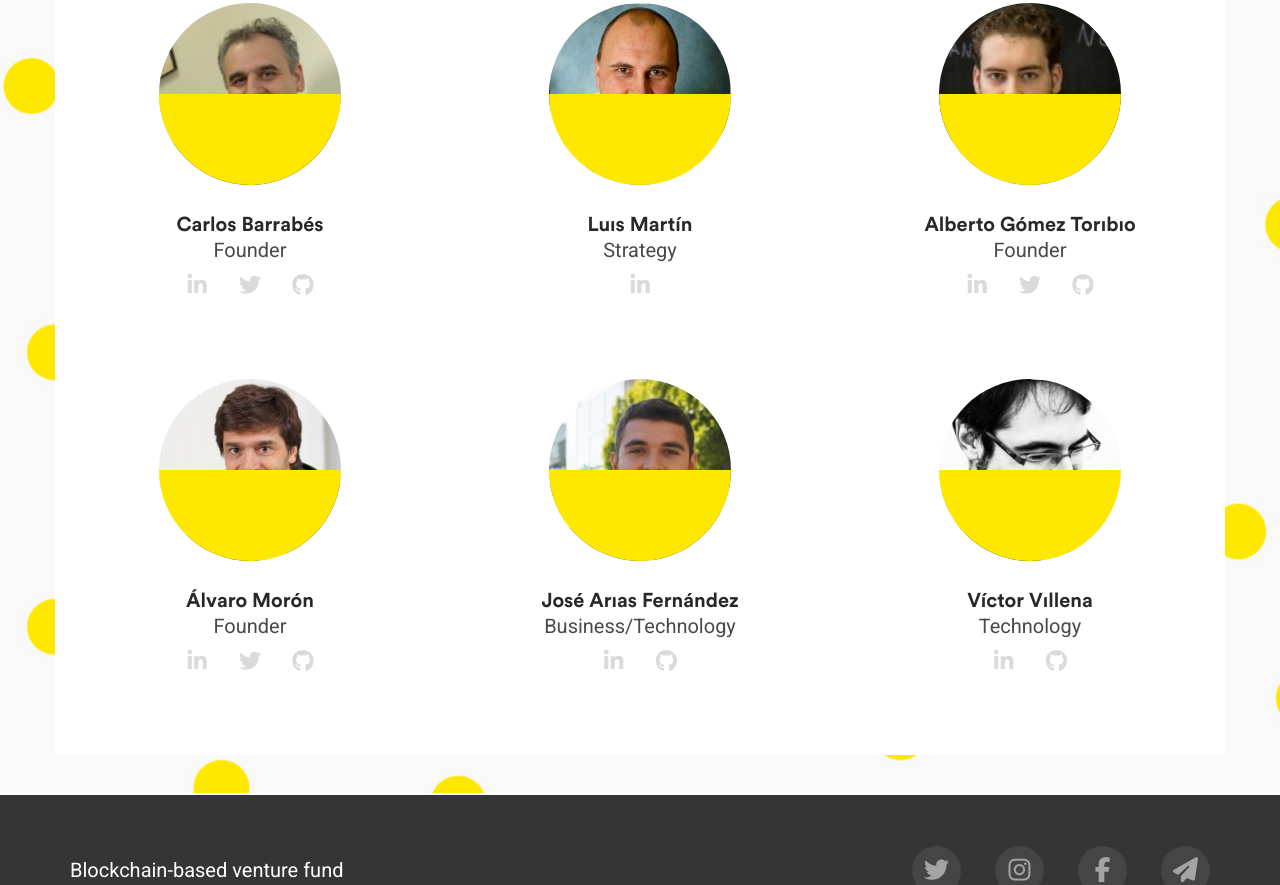
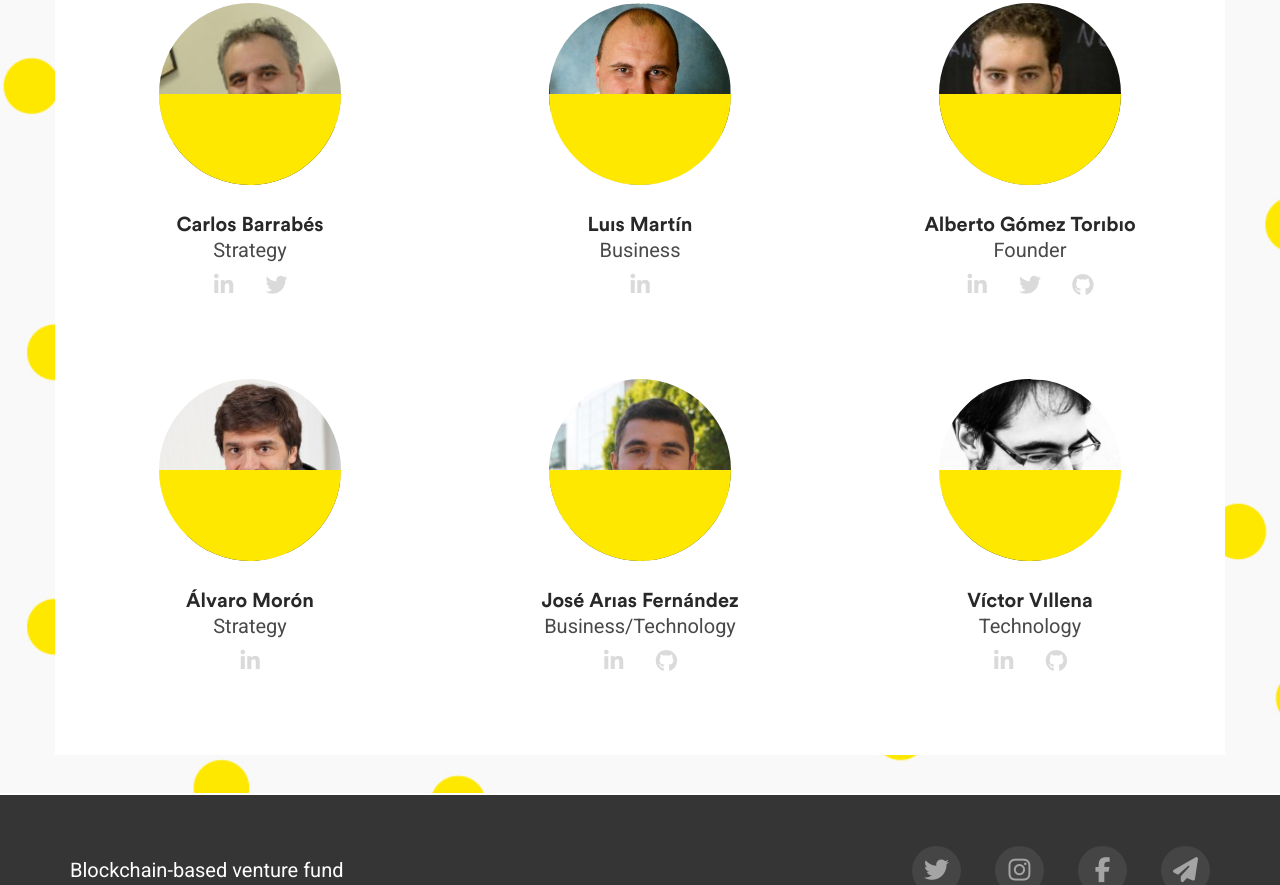
Before and after one commit to SolidGo/solidgo.github.io, a plain HTML site: page team.html in a window 1280 px wide. Shown: the part 335-1220 px from the top of the page. Drawn offline with nearby package versions, Linux system fonts and the light colour scheme.

Commit message:
Update social networks team

```diff
--- a/team.html
+++ b/team.html
@@ -63,12 +63,11 @@
                             </svg>
 
                         <h3>Carlos Barrabés</h3>
-                        <h4>Founder</h4>
+                        <h4>Strategy</h4>
                         <nav>
                             <ul class="redes">
-                                <li><a href="https://www.linkedin.com/in/gotoalberto/"><i class="fa fa-linkedin" aria-hidden="true"></i> </a></li>
-                                <li><a href="https://twitter.com/gotoalberto"><i class="fa fa-twitter" aria-hidden="true"></i></a> </li>
-                                <li><a href="https://github.com/gotoalberto"><i class="fa fa-github" aria-hidden="true"></i></a> </li>
+                                <li><a href="https://www.linkedin.com/in/carlosbarrabes/"><i class="fa fa-linkedin" aria-hidden="true"></i> </a></li>
+                                <li><a href="https://twitter.com/carlosbarrabes"><i class="fa fa-twitter" aria-hidden="true"></i></a> </li>
                             </ul>
                         </nav>
                     </div>
@@ -85,7 +84,7 @@
                             </svg>
 
                         <h3>Luis Martín</h3>
-                        <h4>Strategy</h4>
+                        <h4>Business</h4>
                         <nav>
                             <ul class="redes">
                                 <li><a href="https://www.linkedin.com/in/berkelio"><i class="fa fa-linkedin" aria-hidden="true"></i> </a></li>
@@ -128,12 +127,10 @@
                             </svg>
 
                         <h3>Álvaro Morón</h3>
-                        <h4>Founder</h4>
+                        <h4>Strategy</h4>
                         <nav>
                             <ul class="redes">
-                                <li><a href="https://www.linkedin.com/in/gotoalberto/"><i class="fa fa-linkedin" aria-hidden="true"></i> </a></li>
-                                <li><a href="https://twitter.com/gotoalberto"><i class="fa fa-twitter" aria-hidden="true"></i></a> </li>
-                                <li><a href="https://github.com/gotoalberto"><i class="fa fa-github" aria-hidden="true"></i></a> </li>
+                                <li><a href="https://www.linkedin.com/in/alvaromo/"><i class="fa fa-linkedin" aria-hidden="true"></i> </a></li>
                             </ul>
                         </nav>
                     </div>
```
